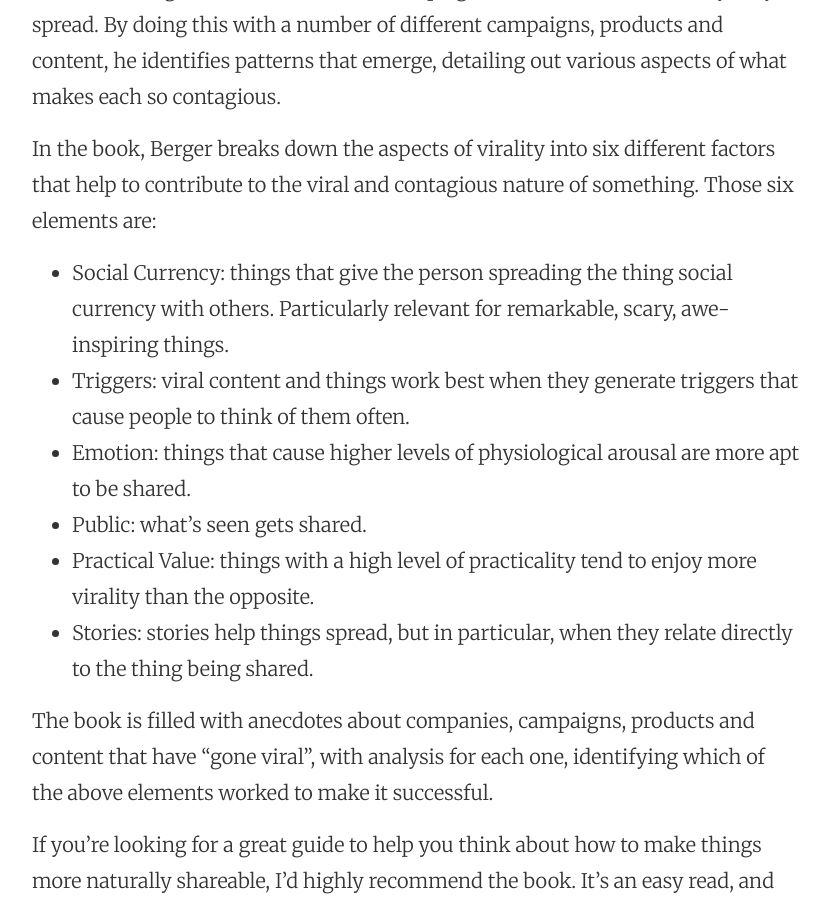
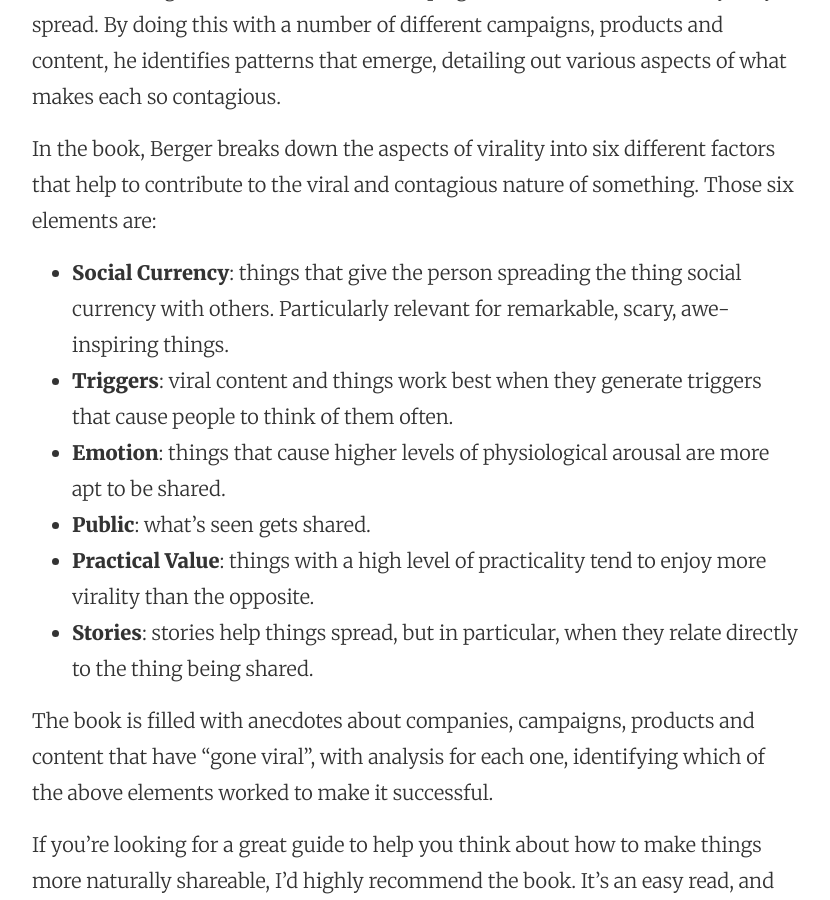
Before and after one commit to jwd2a/justindav.is, a Jekyll site: the page built from _posts/2015/2015-06-29-book-review-contagious-by-jonah-berger.md, in a window 1280 px wide and 900 px high, scrolled down 1140 px. Shown: the whole window, without its empty margins (224-1054 px from the left). Built offline with Jekyll 4.4.1, drawn with Linux system fonts in a browser that asks for light colours; nearby versions of some CDN libraries; comment, search, counter and statistics services are not loaded; some of the changed lines change nothing that is shown.

Commit message:
text formatting

```diff
--- a/_posts/2015/2015-06-29-book-review-contagious-by-jonah-berger.md
+++ b/_posts/2015/2015-06-29-book-review-contagious-by-jonah-berger.md
@@ -15,12 +15,12 @@
 
 In the book, Berger breaks down the aspects of virality into six different factors that help to contribute to the viral and contagious nature of something. Those six elements are:
 
-- Social Currency: things that give the person spreading the thing social currency with others. Particularly relevant for remarkable, scary, awe-inspiring things.
-- Triggers: viral content and things work best when they generate triggers that cause people to think of them often.
-- Emotion: things that cause higher levels of physiological arousal are more apt to be shared.
-- Public: what's seen gets shared.
-- Practical Value: things with a high level of practicality tend to enjoy more virality than the opposite.
-- Stories: stories help things spread, but in particular, when they relate directly to the thing being shared.
+- **Social Currency**: things that give the person spreading the thing social currency with others. Particularly relevant for remarkable, scary, awe-inspiring things.
+- **Triggers**: viral content and things work best when they generate triggers that cause people to think of them often.
+- **Emotion**: things that cause higher levels of physiological arousal are more apt to be shared.
+- **Public**: what's seen gets shared.
+- **Practical Value**: things with a high level of practicality tend to enjoy more virality than the opposite.
+- **Stories**: stories help things spread, but in particular, when they relate directly to the thing being shared.
 
 The book is filled with anecdotes about companies, campaigns, products and content that have "gone viral", with analysis for each one, identifying which of the above elements worked to make it successful.
 
```
